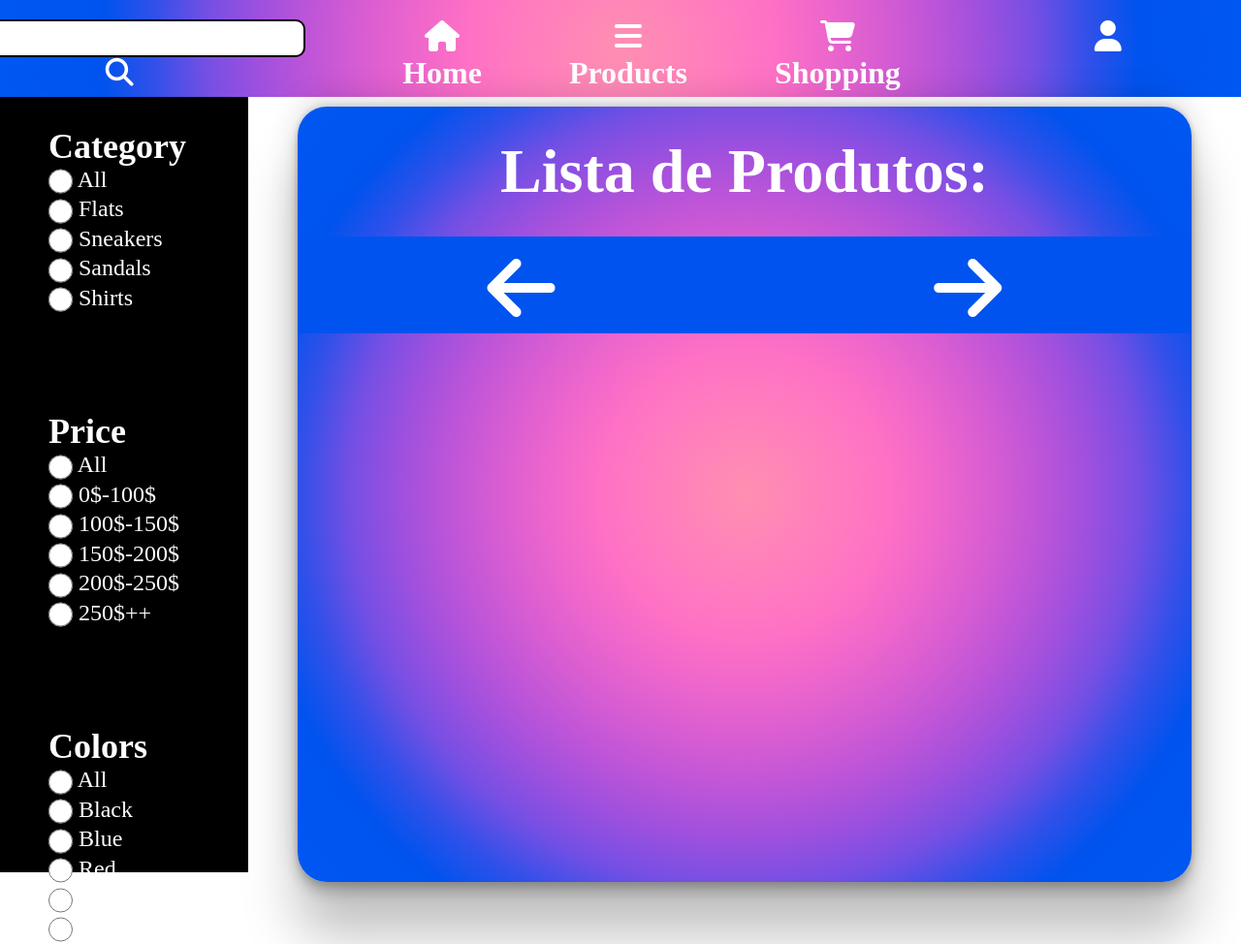
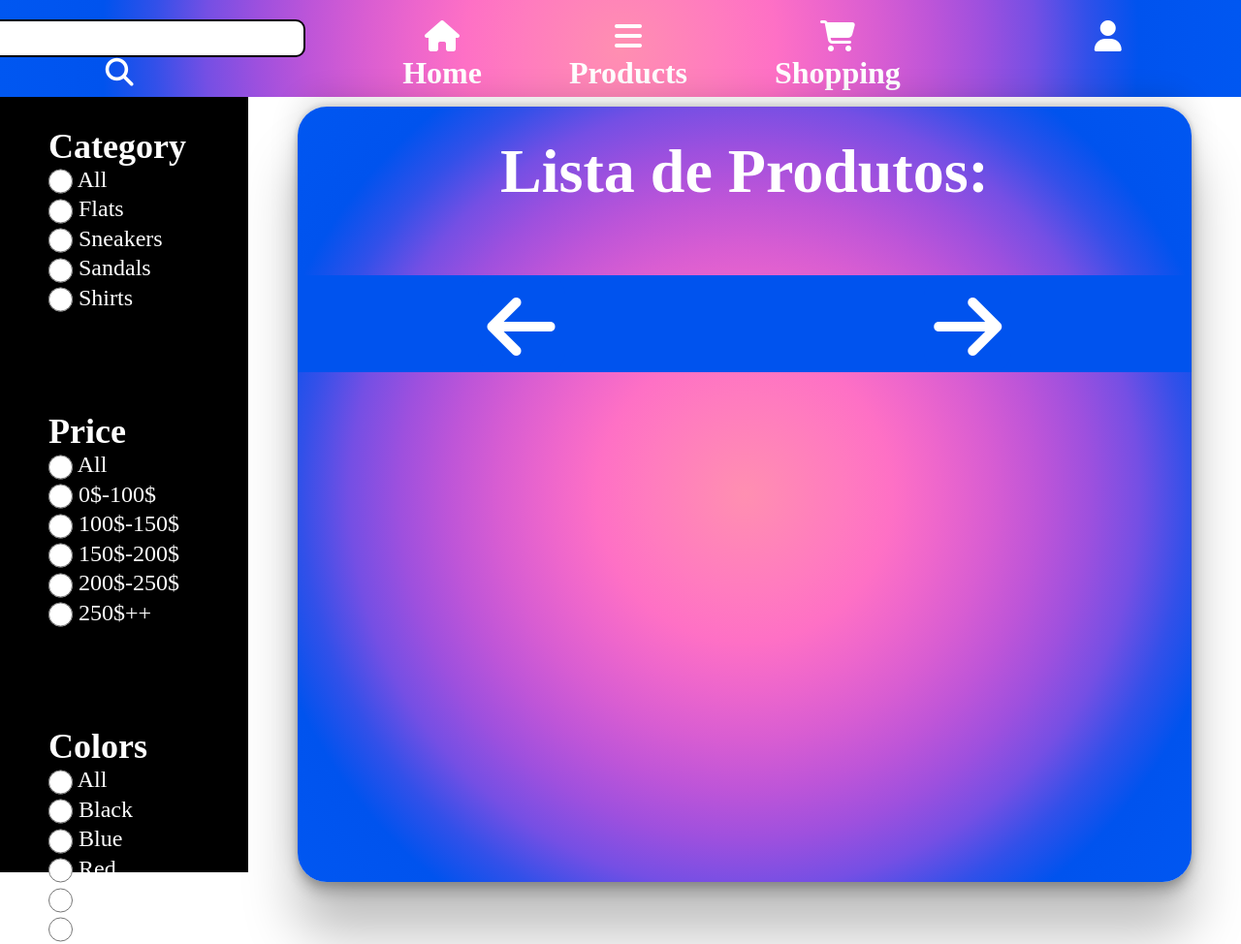
Before and after one commit to NathanAtaliba/LoginMySql, a website: page frontend/logado.html in a window 1280 px wide. Shown: the top 974 px of the page at 97% size. Drawn offline with Linux system fonts and the light colour scheme; some packages are replaced by stand-ins of ours; no server answers; a script that the page names is missing.

Commit message:
ajustando produtos :construction:

```diff
--- a/frontend/CSS/logado.css
+++ b/frontend/CSS/logado.css
@@ -174,8 +174,12 @@
 }
 
 .tabelaProdutos{
-    border-collapse: separate;
-    border-spacing: 30px;
+    max-width: 1200px;
+    margin: 0 auto;
+    padding: 20px;
+    display: flex;
+    flex-wrap: wrap;
+    justify-content: space-around;
 }
 
 .produtos{
```
